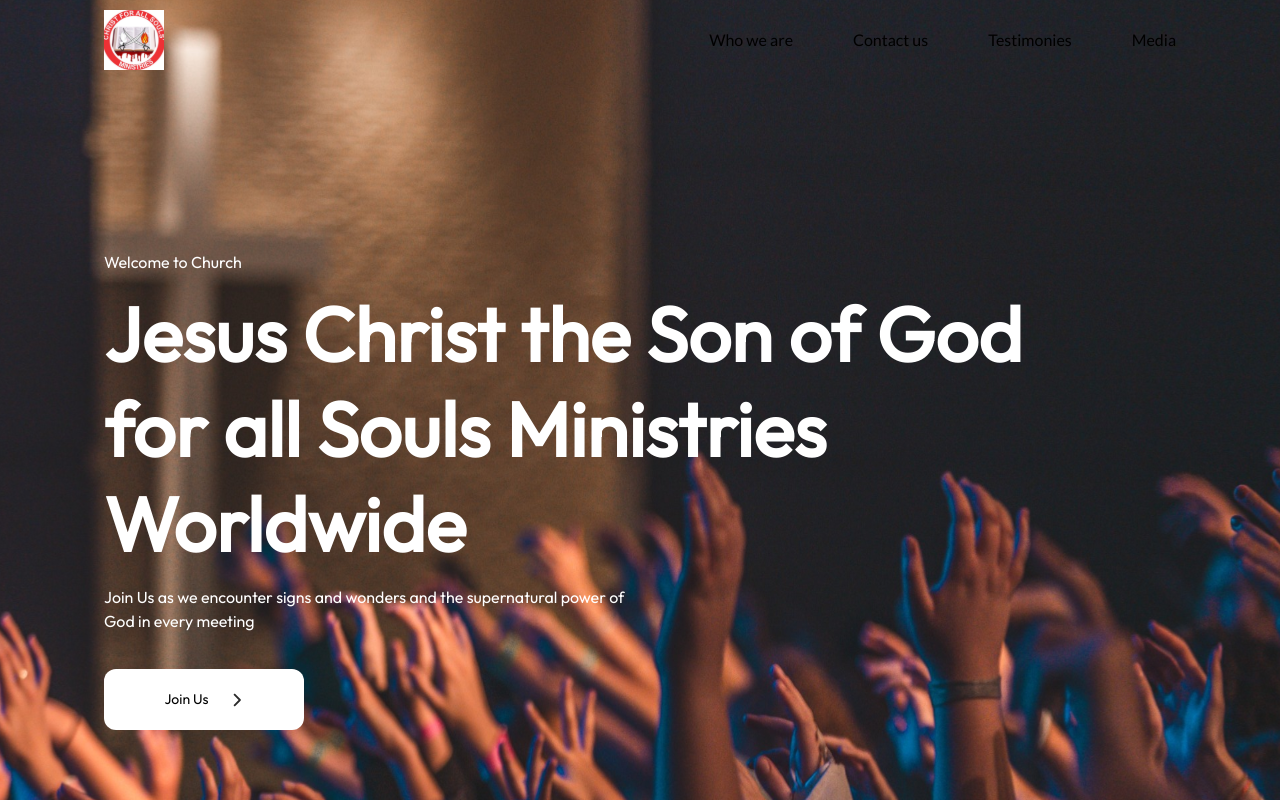
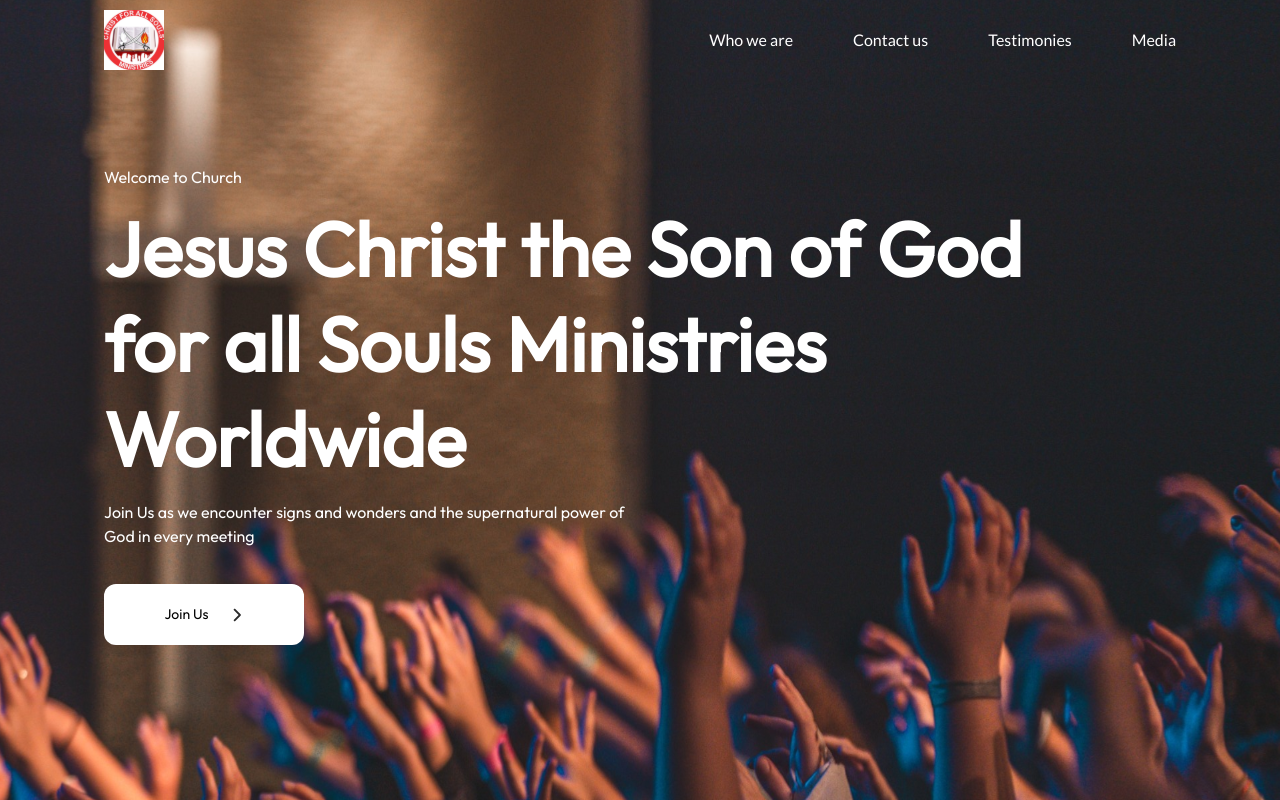
Before and after one commit to Kellie-Brighty/church-project, a React (Create React App) app: page / in a window 1280 px wide. Shown: the top 800 px of the page. Built offline with nearby package versions, Linux system fonts and the light colour scheme.

Commit message:
made needed changes

```diff
--- a/src/components/General-components/Footer.jsx
+++ b/src/components/General-components/Footer.jsx
@@ -21,7 +21,7 @@ const Footer = () => {
           </div>
         </div>
 
-        <div className={`mt-[52px] lg:mt-0`}>
+        <div className={`mt-[52px] lg:mt-0 lg:ml-[100px] space-y-[32px]`}>
           <p>chrsitforallsoulsministryuk.org</p>
           <p className={`mt-[10px]`}>+447534208883</p>
           <p className={`w-[250px] mt-[10px]`}>
@@ -29,13 +29,13 @@ const Footer = () => {
           </p>
         </div>
 
-        <div className={`mt-[52px] space-y-2 lg:mt-0`}>
+        <div className={`mt-[52px] space-y-[32px] lg:mt-0`}>
           <p className={`cursor-pointer`}>About Us</p>
           <p className={`cursor-pointer`}>Our Teams</p>
           <p className={`cursor-pointer`}>Board of Trusties</p>
         </div>
 
-        <div className={`hidden lg:inline-block lg:space-y-2`}>
+        <div className={`hidden lg:inline-block lg:space-y-[32px]`}>
           <p className={`cursor-pointer`}>Resources</p>
           <p className={`cursor-pointer`}>Sermon</p>
           <p className={`cursor-pointer`}>Blog</p>
@@ -44,10 +44,7 @@ const Footer = () => {
 
       <div className={`mt-[40px] flex items-center space-x-3 lg:mt-[268px]`}>
         <p>&copy;</p>
-        <p className={`w-[310px] lg:w-full`}>
-          2023 All Rights Reserved - Jesus Christ The Son of God for all Souls
-          Ministry Worldwide{" "}
-        </p>
+        <p className={`w-[310px] lg:w-full`}>Jesus Christ For All Souls 2023</p>
       </div>
     </div>
   );
--- a/src/components/General-components/Header.jsx
+++ b/src/components/General-components/Header.jsx
@@ -8,6 +8,8 @@ const Header = ({ type }) => {
   const [scrolling, setScrolling] = useState(false);
   const [isMenuOpen, setIsMenuOpen] = useState(false);
   const navigate = useNavigate();
+
+  console.log(window.location.pathname);
 
   useEffect(() => {
     const handleScroll = () => {
@@ -63,7 +65,7 @@ const Header = ({ type }) => {
           >
             <p
               className={`block px-4 py-2 font-lato cursor-pointer ${
-                scrolling ? "text-white" : "text-[#000]"
+                scrolling ? "text-black" : "text-[#000]"
               }`}
               onClick={() => {
                 navigate("/About-us");
@@ -74,7 +76,7 @@ const Header = ({ type }) => {
             </p>
             <p
               className={`block px-4 py-2 font-lato cursor-pointer ${
-                scrolling ? "text-white" : "text-[#000]"
+                scrolling ? "text-black" : "text-[#000]"
               }`}
               onClick={() => {
                 navigate("/Contact-us");
@@ -85,7 +87,7 @@ const Header = ({ type }) => {
             </p>
             <p
               className={`block px-4 py-2 font-lato cursor-pointer ${
-                scrolling ? "text-white" : "text-[#000]"
+                scrolling ? "text-black" : "text-[#000]"
               }`}
               onClick={() => {
                 navigate("/Testimonies");
@@ -96,7 +98,7 @@ const Header = ({ type }) => {
             </p>
             <p
               className={`block px-4 py-2 font-lato cursor-pointer ${
-                scrolling ? "text-white" : "text-[#000]"
+                scrolling ? "text-black" : "text-[#000]"
               }`}
             >
               Media
@@ -107,7 +109,11 @@ const Header = ({ type }) => {
         <div className="hidden lg:flex items-center space-x-[60px]">
           <p
             className={`font-lato cursor-pointer ${
-              scrolling ? "text-white" : "text-[#000]"
+              scrolling
+                ? "text-white"
+                : window.location.pathname === "/"
+                ? "text-[#fff]"
+                : "text-[#000]"
             }`}
             onClick={() => navigate("/About-us")}
           >
@@ -115,7 +121,11 @@ const Header = ({ type }) => {
           </p>
           <p
             className={`font-lato cursor-pointer ${
-              scrolling ? "text-white" : "text-[#000]"
+              scrolling
+                ? "text-white"
+                : window.location.pathname === "/"
+                ? "text-[#fff]"
+                : "text-[#000]"
             }`}
             onClick={() => navigate("/Contact-us")}
           >
@@ -123,7 +133,11 @@ const Header = ({ type }) => {
           </p>
           <p
             className={`font-lato cursor-pointer ${
-              scrolling ? "text-white" : "text-[#000]"
+              scrolling
+                ? "text-white"
+                : window.location.pathname === "/"
+                ? "text-[#fff]"
+                : "text-[#000]"
             }`}
             onClick={() => navigate("/Testimonies")}
           >
@@ -131,7 +145,11 @@ const Header = ({ type }) => {
           </p>
           <p
             className={`font-lato cursor-pointer ${
-              scrolling ? "text-white" : "text-[#000]"
+              scrolling
+                ? "text-white"
+                : window.location.pathname === "/"
+                ? "text-[#fff]"
+                : "text-[#000]"
             }`}
           >
             Media
--- a/src/components/Landing-components/AboutSection.jsx
+++ b/src/components/Landing-components/AboutSection.jsx
@@ -12,7 +12,7 @@ const AboutSection = () => {
   };
 
   return (
-    <div className={`mt-[56px] px-[16px] lg:px-[104px] pb-[20px]`}>
+    <div className={`mt-[135px] px-[16px] lg:px-[104px] pb-[20px]`}>
       <p className={`font-outfit text-[#1b0b0b] text-[12px] lg:text-[24px]`}>
         ABOUT US
       </p>
@@ -67,6 +67,12 @@ const AboutSection = () => {
           </div>
         </div>
       </div>
+
+      <p
+        className={`text-[#EFEFEF] text-[12px] lg:text-[38px] w-full font-bold`}
+      >
+        Jesus Christ the Son of God for all Souls Ministries Worldwide{" "}
+      </p>
     </div>
   );
 };
--- a/src/components/Landing-components/Hero.jsx
+++ b/src/components/Landing-components/Hero.jsx
@@ -15,7 +15,7 @@ const Hero = () => {
       style={{ backgroundImage: "url('/hero-bg.svg')" }}
     >
       <Header />
-      <div className={`pt-[125px] px-[16px] lg:px-[104px]`}>
+      <div className={`pt-[125px] px-[16px] lg:px-[104px] lg:pt-[40px]`}>
         <p className={`font-outfit text-[#fff]`}>Welcome to Church</p>
         <p
           className={`text-[32px] font-bold text-[#fff] mt-[13px] font-outfit
--- a/src/components/Testimonies-components/ExperienceGod.jsx
+++ b/src/components/Testimonies-components/ExperienceGod.jsx
@@ -12,7 +12,7 @@ const ExperienceGod = () => {
 
   return (
     <div
-      className={`font-outfit p-[16px] lg:flex lg:justify-evenly lg:items-center`}
+      className={`font-outfit p-[16px] lg:flex lg:justify-between lg:items-center lg:px-[104px]`}
     >
       <div>
         <p className={`text-[12px] lg:text-[20px]`}>EXPERIENCE GOD </p>
@@ -29,7 +29,7 @@ const ExperienceGod = () => {
       </div>
 
       <div className={`flex justify-center`}>
-        <img src={Image} alt="" className={`object-contain`} />
+        <img src={Image} alt="" className={`object-contain w-[400px]`} />
       </div>
     </div>
   );
--- a/src/pages/AboutUs.jsx
+++ b/src/pages/AboutUs.jsx
@@ -14,13 +14,13 @@ const AboutUs = () => {
           The Story So Far
         </p>
 
-        <div className={`mt-[29px]`}>
+        <div className={`mt-[29px] lg:mt-[126px]`}>
           <div className={`lg:flex lg:space-x-[39px]`}>
             <div className={`flex justify-center `}>
               <img
                 src={AboutImage}
                 alt=""
-                className={`w-[380px] lg:w-[2500px]`}
+                className={`w-[380px] lg:w-[2700px] object-contain`}
               />
             </div>
             <div className={`mt-[32px]`}>
--- a/src/pages/ContactUs.jsx
+++ b/src/pages/ContactUs.jsx
@@ -16,7 +16,7 @@ const ContactUs = () => {
             Send Us a Message{" "}
           </p>
           <p
-            className={`text-center mt-[10px] font-outfit text-[14px] lg:mt-[96px] lg:text-[20px]`}
+            className={`text-center mt-[10px] font-outfit text-[14px] lg:mt-[15px] lg:text-[20px]`}
           >
             Message Us and you’ll get a response shortly{" "}
           </p>
```
Also changed, not shown: src/assets/experience-god.png.
